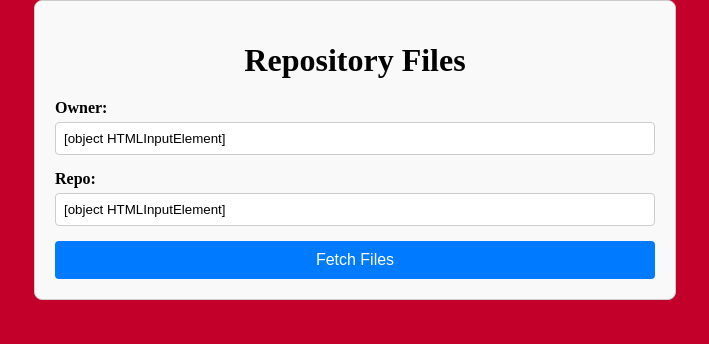
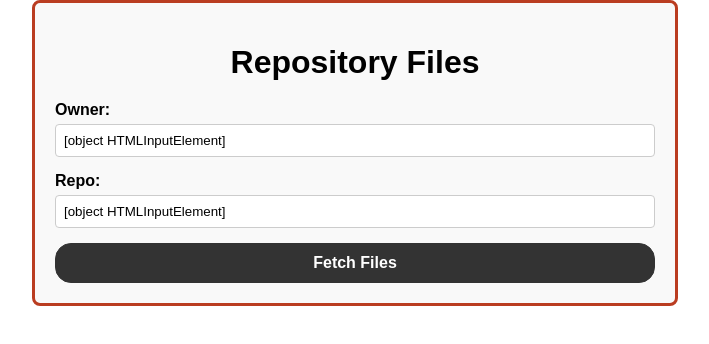
Before and after one commit to mattymo30/IIGHackathon24, an Angular app in the folder app/: page / in a window 1280 px wide. Shown: the top 344 px of the page, without its empty margins (285-994 px from the left). Built offline with nearby package versions, Linux system fonts and the light colour scheme.

Commit message:
styling changes

```diff
--- a/app/src/app/app.component.css
+++ b/app/src/app/app.component.css
@@ -2,7 +2,7 @@
   max-width: 600px;
   margin: 0 auto;
   padding: 20px;
-  border: 1px solid #ccc;
+  border: 3px solid #ba3d21;
   border-radius: 8px;
   background-color: #f9f9f9;
 
@@ -28,20 +28,22 @@ input {
     border-radius: 4px;
 }
 button {
+  font-weight: bold;
     display: block;
     width: 100%;
     padding: 10px;
-    background-color: #007bff;
-    color: white;
-    border: none;
-    border-radius: 4px;
+    background-color: #333;
+    color: #fff;
+    border: 1px solid #333;
+    border-radius: 1rem;
     cursor: pointer;
     font-size: 16px
 }
 
 button:hover {
-    background-color: #0056b3;
-    transition-duration: 0.3s;
+    background: transparent;
+    color: #333;
+    transition-duration: 0.2s;
 }
 pre {
     background-color: #f1f1f1;
@@ -51,7 +53,7 @@ pre {
 }
 body {
     height: 100%;
-    background-color: #c20029;
+    background: transparent;
     margin: 0;
     padding: 0;
 }
--- a/app/src/styles.css
+++ b/app/src/styles.css
@@ -1,7 +1,8 @@
 /* You can add global styles to this file, and also import other style files */
 body {
     height: 100%;
-    background-color: #c20029;
+    background-color: #fff;
     margin: 0;
     padding: 0;
+    font-family: Arial, Helvetica, sans-serif;
 }
```
